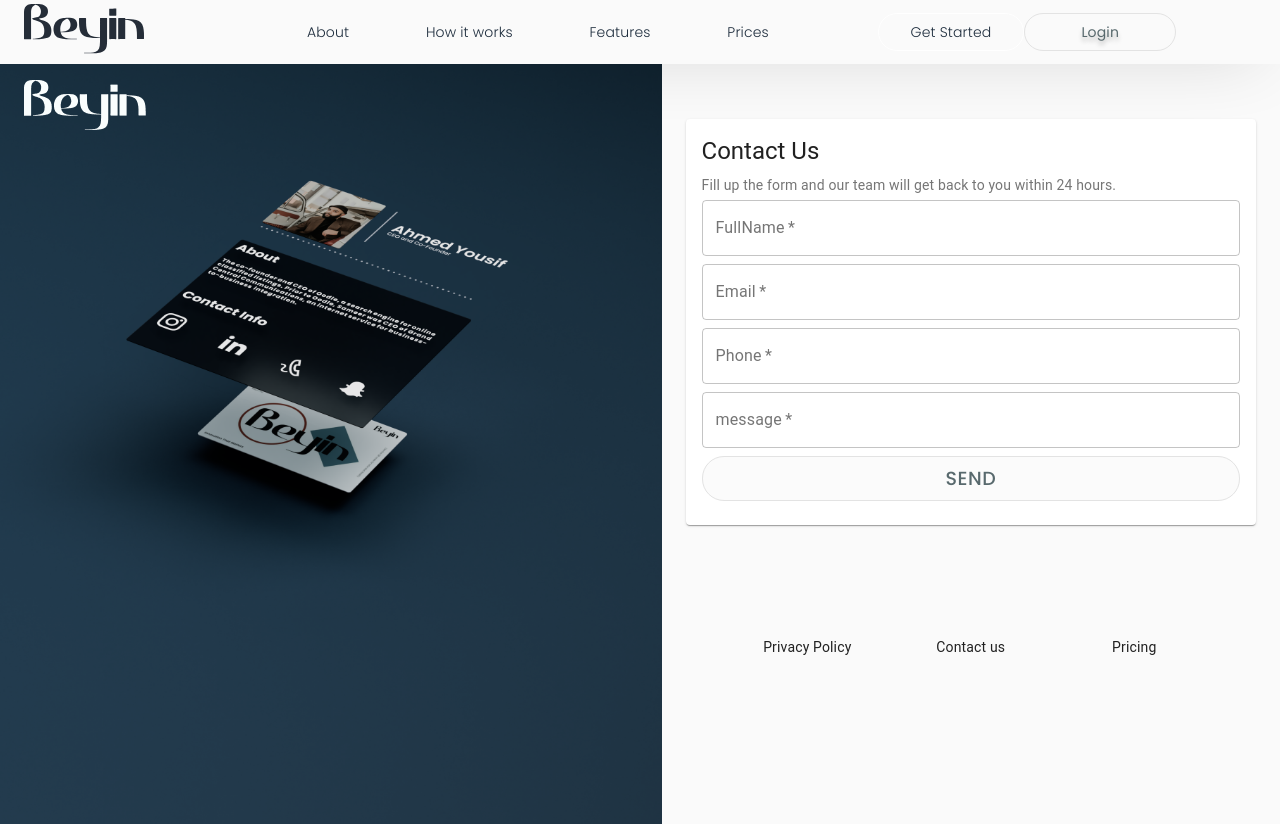
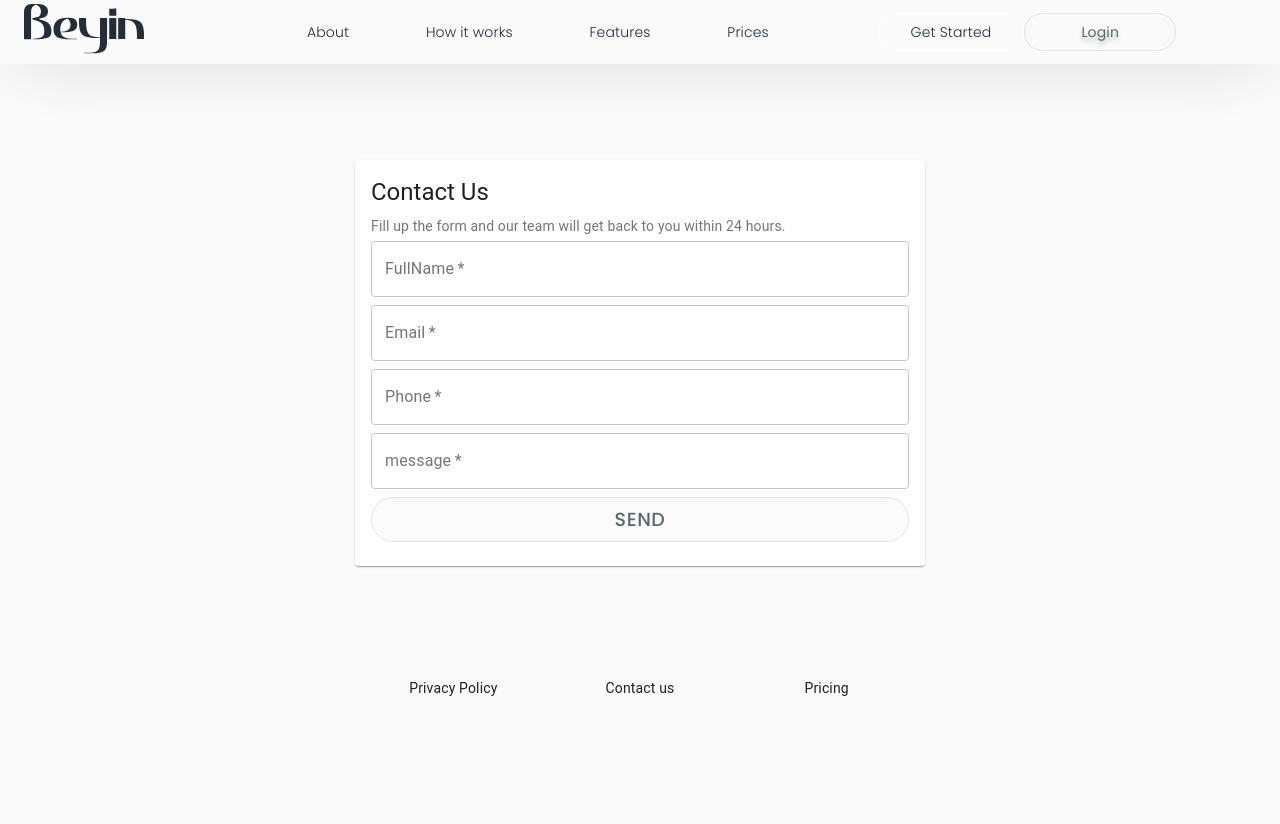
Before and after one commit to bitsbysalih/landing-page, a Next.js app: page /contact in a window 1280 px wide. Built offline with nearby package versions, Linux system fonts and the light colour scheme; a web font is replaced by a local one.

Commit message:
page contect

```diff
--- a/components/contact/ContactForm.jsx
+++ b/components/contact/ContactForm.jsx
@@ -4,7 +4,7 @@
 import { useRouter } from "next/router";
 import emailjs from "@emailjs/browser";
 import Head from "next/head";
-
+import Logo from "../logo/Logo"
 import {
   Grid,
   TextField,
@@ -66,7 +66,7 @@
           <>
             <Grid container direction="column" alignItems="center">
               <Grid>
-                <Card style={{ maxWidth: 670 }}>
+                <Card style={{ maxWidth: 570 }}>
                   <CardContent>
                     <Typography gutterBottom variant="h5">
                       Contact Us
@@ -175,6 +175,7 @@
               </Grid>
             </Grid>
             <Footer />
+            {/* <Logo /> */}
           </>
         </Grid>
       </Grid>
--- a/components/contact/FooterContact.jsx
+++ b/components/contact/FooterContact.jsx
@@ -40,8 +40,11 @@
               </Box>
             </Grid>
           </Grid>
+
         </Container>
+
       </footer>
+
     </Box>
   );
 };
--- a/package.json
+++ b/package.json
@@ -27,7 +27,8 @@
     "react-lottie": "^1.2.3",
     "react-responsive": "^9.0.0-beta.6",
     "react-router": "^6.3.0",
-    "react-router-dom": "^6.3.0"
+    "react-router-dom": "^6.3.0",
+    "styled-components": "^5.3.5"
   },
   "devDependencies": {
     "eslint": "8.13.0",
--- a/pages/contact.jsx
+++ b/pages/contact.jsx
@@ -1,14 +1,20 @@
 import React from "react";
 import Head from "next/head";
+import styled from "styled-components";
 import Container from "@material-ui/core/Container";
-import { Grid, Box, Paper, makeStyles } from "@material-ui/core";
+import { Grid, Box, Paper } from "@material-ui/core";
+import { makeStyles, Theme, createStyles } from "@material-ui/core/styles";
 import Navbar from "../components/Navbar";
 import ContactForm from "../components/contact/ContactForm";
 import style from "../styles/Home.module.css";
 import Image from "next/image";
 import Logo from "../public/logowhite.png";
+import bgImage from "../public/contect.png";
+import beyinLogo from "../components/logo/Logo";
 
 export default function AutoGrid() {
+  // const classes = useStyles();
+
   return (
     <div>
       <Head>
@@ -18,17 +24,27 @@
       </Head>
       <Box>
         <Navbar />
-        <Grid style={{ display: "flex", width: "100%" }}>
-          <Grid className={style.div}>
-            <div className={style.logo}>
-              <Image src={Logo} alt="Beyin Image" />
+        <Grid
+          container
+          direction="row"
+          justifyContent="space-evenly"
+          alignItems="center"
+        >
+          <Grid item xs={6} lg={6} className={style.bgImage}>
+            {/* <Image src={Logo} alt="aa" /> */}
+
+            <Image
+              src={bgImage}
+              alt="Beyin image"
+              objectFit="cover"
+              quality={90}
+            />
+          </Grid>
+          <Grid item xs={6} lg={6}>
+            <div className={style.form}>
+              <ContactForm />
             </div>
           </Grid>
-          <div className={style.form}>
-            <Container>
-              <ContactForm />
-            </Container>
-          </div>
         </Grid>
       </Box>
     </div>
--- a/styles/Home.module.css
+++ b/styles/Home.module.css
@@ -1,47 +1,23 @@
 @import url("https://fonts.googleapis.com/css2?family=Comforter&family=Inter:wght@200;400;500;600;700;800;900&family=League+Spartan:wght@300;400;500;600&family=Neonderthaw&family=Poppins:wght@100;200;300;400;500&display=swap");
-/* .div{
+
+/* .bgImage{
   display: flex;
-  flex-direction:row;
+  align-items: flex-start;
+  justify-content: flex-start;
 
-} */
-.div {
-  background-image: url(../public/contect.png);
-  background-repeat: no-repeat;
-  background-size: cover;
-  /* margin: 33rem auto; */
 
-  background-position: center;
- height:95vh;
-  width:60%;
-}
-.logo{
-margin: 1rem 1.5rem;
-}
-.form{
-display: flex;
-align-items: center;
-justify-content: center;
-
-}
-
-/* .img {
-  width: 50%;
-  margin: 0 auto;
 } */
 
 /* Extra small devices (phones, 600px and down) */
-@media only screen and (max-width: 600px) {
-  .div{
-    width: 50%;
+@media only screen and (max-width: 1430px) {
+  .bgImage {
     display: none;
   }
 }
 
 /* Small devices (portrait tablets and large phones, 600px and up) */
-/* @media only screen and (max-width: 1157px) {
-  .grid {
-    display: flex;
-    align-items: center;
-    justify-content: center;
+@media only screen and (max-width: 1400px) {
+  .form {
+    margin: 6rem auto;
   }
-} */
+}
```
Also changed, not shown: public/aa.png (added), 1 other file (tests, documents, lock files or other folders).
